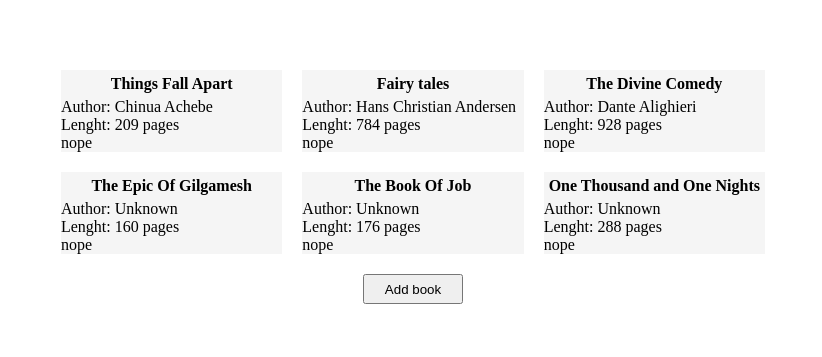
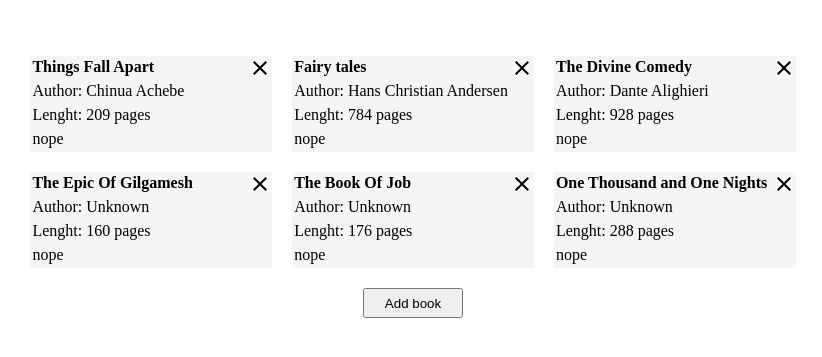
Before and after one commit to Valentin-Semur/odin_projects, a plain HTML site: page 08-library/index.html in a window 1280 px wide. Shown: the part 213-570 px from the top of the page, without its empty margins (227-1049 px from the left). Drawn offline with Linux system fonts and the light colour scheme.

Commit message:
fix: make delete button for book cards appear

```diff
--- a/08-library/script.js
+++ b/08-library/script.js
@@ -73,15 +73,11 @@ function displayLibrary(library) {
         bookCard.id = `book-${bookNumber}`;
 
         // Add the close button
-        const closeButton = document.createElement("svg");
-        const svgPath = document.createElement("path");
+        const closeButton = document.createElementNS('http://www.w3.org/2000/svg', 'svg');
+        const svgPath = document.createElementNS('http://www.w3.org/2000/svg', 'path');
         svgPath.setAttribute("d", "m256-200-56-56 224-224-224-224 56-56 224 224 224-224 56 56-224 224 224 224-56 56-224-224-224 224Z");
-        svgPath.setAttribute("fill", "pink");
         closeButton.appendChild(svgPath);
         closeButton.setAttribute("viewBox", "0 -960 960 960");
-        closeButton.setAttribute("height", "24px");
-        closeButton.setAttribute("width", "24px");
-        closeButton.setAttribute("fill", "pink");
         bookCard.appendChild(closeButton)
 
         // Create an array of book properties
@@ -104,8 +100,13 @@ function displayLibrary(library) {
     });
 }
 
-addListOfBooksToLibrary(myLibrary, bookDump);
-displayLibrary(myLibrary);
+document.addEventListener("DOMContentLoaded", () => {
+    addListOfBooksToLibrary(myLibrary, bookDump);
+    displayLibrary(myLibrary);
+})
+
+
+
 
 const addBookButton = document.querySelector("#showDialog");
 const dialog = document.querySelector("dialog");
--- a/08-library/styles.css
+++ b/08-library/styles.css
@@ -20,25 +20,44 @@ body {
 }
 
 .book-card {
-    display: flex;
-    flex-direction: column;
+    display: grid;
+    grid-template: repeat(4, 1fr) / 1fr 24px;
+    grid-template-areas:
+        "title close"
+        "author ."
+        "pages ."
+        "read ."
+    ;
     background-color: whitesmoke;
     position: relative;
     overflow: visible;
 }
 
-.book-card svg {  /* Style the SVG (close button) */
-    position: absolute;
-    top: 10px;  /* Adjust as needed */
-    right: 10px; /* Adjust as needed */
-    cursor: pointer; /* Add a pointer cursor */
+.book-card > div {
+    padding: 2px;
 }
 
+.book-card svg {
+    cursor: pointer; /* Add a pointer cursor */
+    grid-area: close;
+    fill: black;
+}
 
 .book-title {
     font-weight: bold;
-    align-self: center;
-    margin: 5px;
+    grid-area: title;
+}
+
+.book-author {
+    grid-area: author;
+}
+
+.book-pages {
+    grid-area: pages;
+}
+
+.book-read {
+    grid-area: read;
 }
 
 button {
```
Also changed, not shown: 08-library/index.html (+0 -1 lines).
